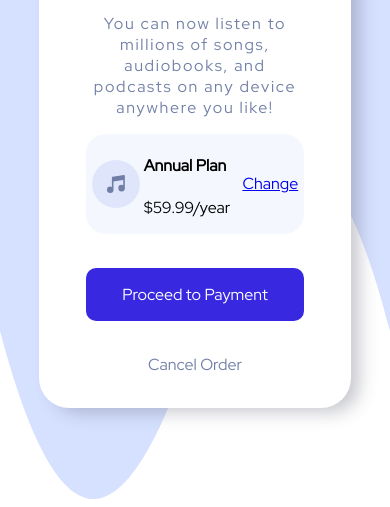
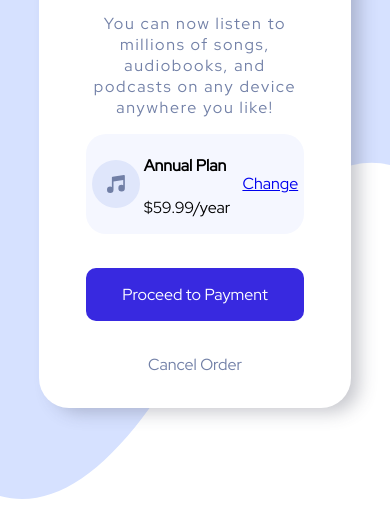
Before and after one commit to danielosd68/Order-summary-component-challenge-hub, a plain HTML site: page index.html in a window 390 px wide. Shown: the part 345-852 px from the top of the page. Drawn offline with Linux system fonts and the light colour scheme.

Commit message:
Background dependend of screen size.

```diff
--- a/style.scss
+++ b/style.scss
@@ -29,6 +29,11 @@ html
     align-items:center;
 
     flex-direction:column;
+
+    @media (max-width:900px)
+    {
+        background-image:url('images/pattern-background-mobile.svg');
+    }
 
 
 
```
Also changed, not shown: style.css, style.min.css.
